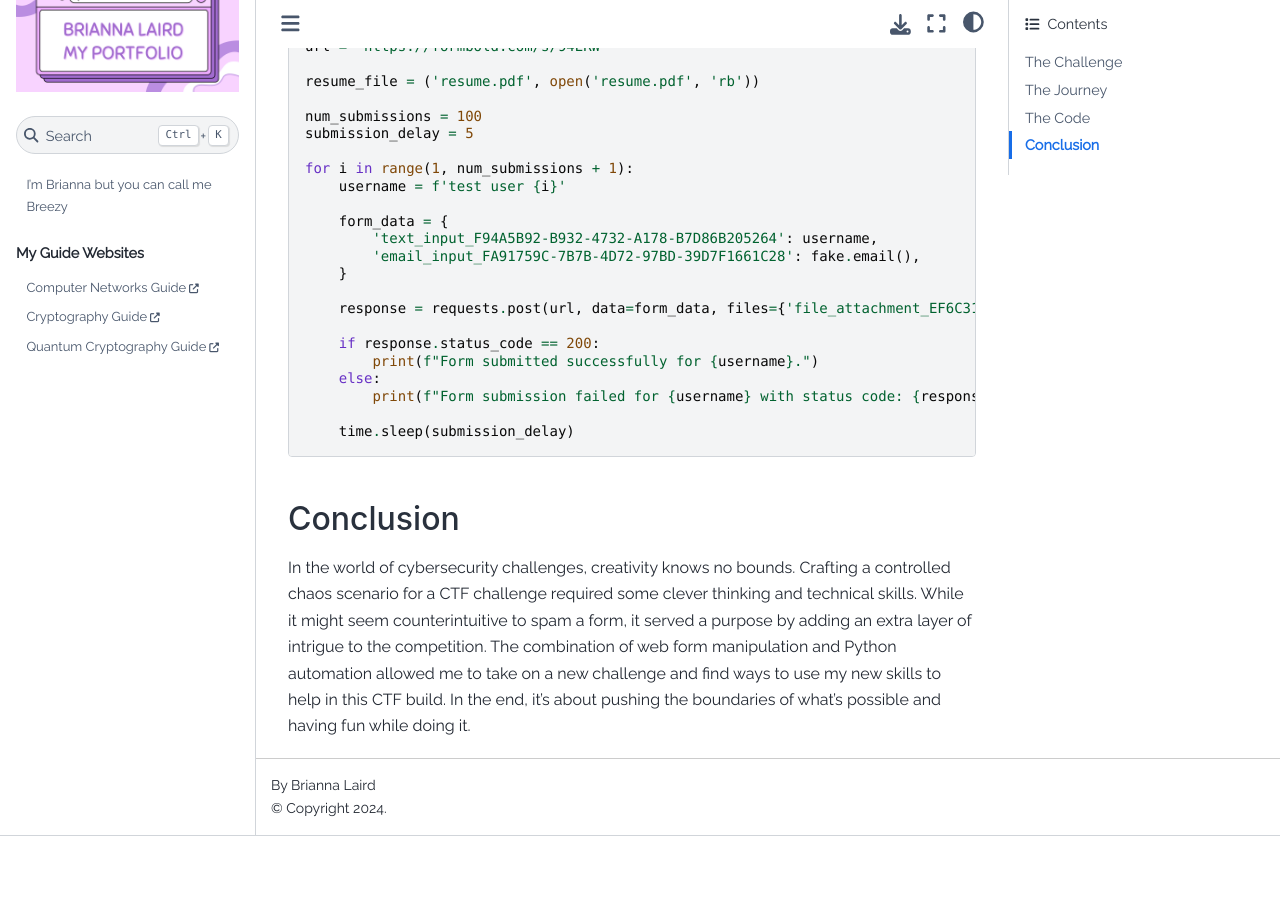
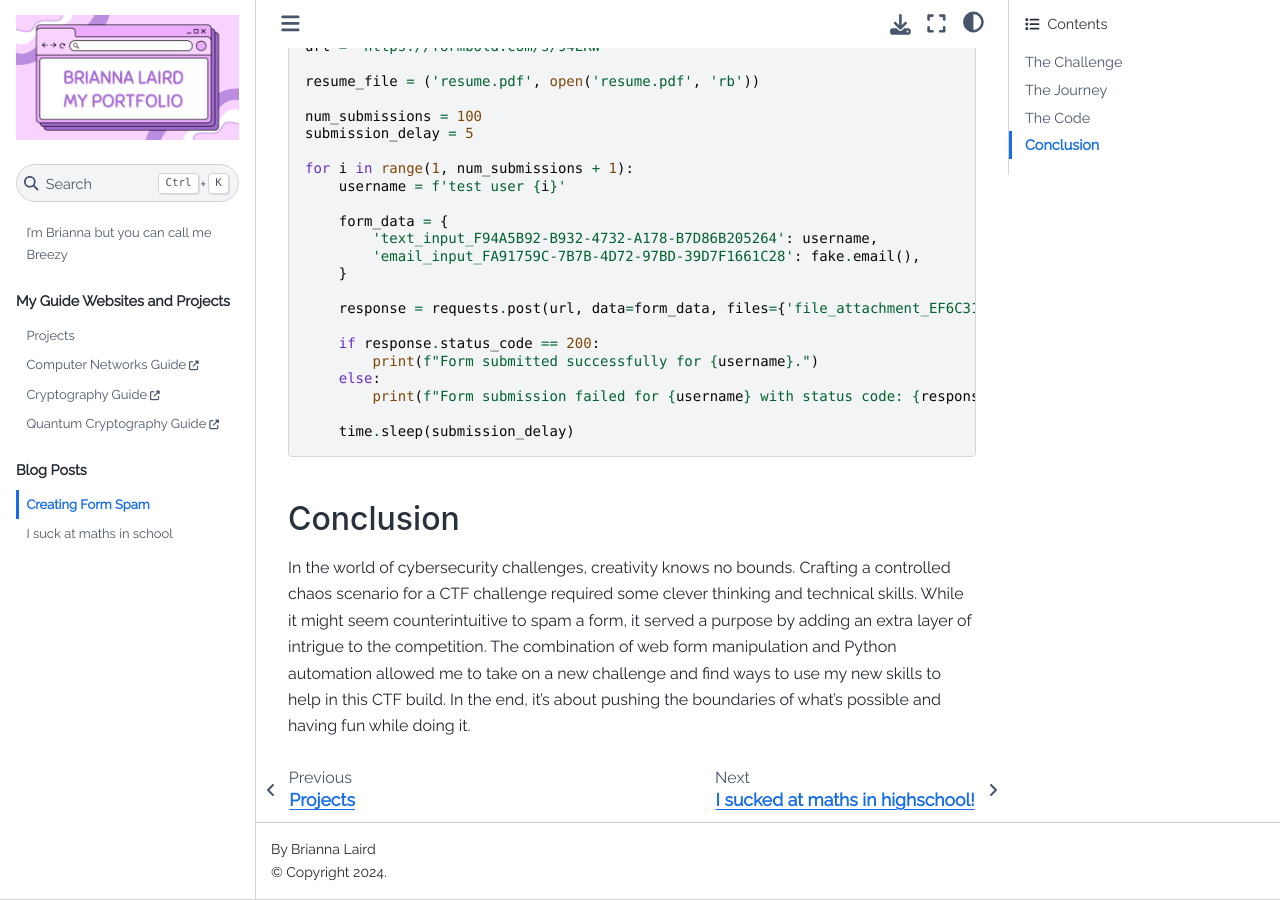
Before and after one commit to breezy-codes/breezy-codes.github.io, a Jupyter Book: the page built from content/blog-posts/2023-11-04-creating-form-spam.md, in a window 1280 px wide and 900 px high, scrolled down 1455 px. Built offline with Jupyter Book 1.0.4 settings and Sphinx 7.4.7 and the Sphinx Book theme 1.1.4, drawn with Linux system fonts in a browser that asks for light colours; before the commit the page ends 2291 px from its top, so only the background shows below that.

Commit message:
site updates

```diff
--- a/_toc.yml
+++ b/_toc.yml
@@ -2,21 +2,26 @@
 # Learn more at https://jupyterbook.org/customize/toc.html
 
 format: jb-book
-root: README
+root: index
 parts:
-  - caption: My Guide Websites
+  #- caption:
+  - caption: My Guide Websites and Projects
     numbered: false
     chapters:
+      - file: content/projects.md
+        title: Projects
       - url: https://breezy-codes.github.io/computer-networks-guide
         title: Computer Networks Guide
       - url: https://breezy-codes.github.io/cryptography-guide
         title: Cryptography Guide
       - url: https://breezy-codes.github.io/quantum-cryptography-guide
         title: Quantum Cryptography Guide
-#  - caption: Blog Posts
-#    numbered: false
-#    chapters:
-#     - file: blog-posts/2023-11-04-creating-form-spam.md
-#     - file: blog-posts/2024-04-03-picking-cybersecurity.md
-#     - file: blog-posts/2024-04-08-sucked-at-maths-in-school.md
+  - caption: Blog Posts
+    numbered: false
+    chapters:
+      - file: content/blog-posts/2023-11-04-creating-form-spam.md
+        title: Creating Form Spam
+#     - file: content/blog-posts/2024-04-03-picking-cybersecurity.md
+      - file: content/blog-posts/2024-04-08-sucked-at-maths-in-school.md
+        title: I suck at maths in school
 #     - file:
```
Also changed, not shown: content/projects.md (added, +39 -0 lines), index.md (renamed from README.md, +23 -14 lines), content/blog-posts/2023-11-04-creating-form-spam.md (renamed from blog-posts/2023-11-04-creating-form-spam.md), content/blog-posts/2024-04-03-picking-cybersecurity.md (renamed from blog-posts/2024-04-03-picking-cybersecurity.md), content/blog-posts/2024-04-08-sucked-at-maths-in-school.md (renamed from blog-posts/2024-04-08-sucked-at-maths-in-school.md).
